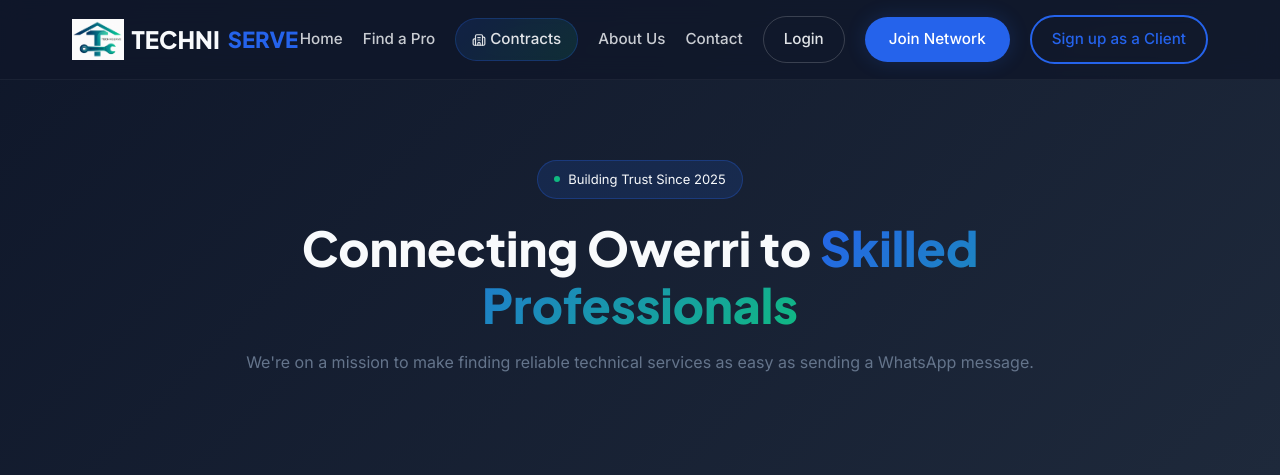
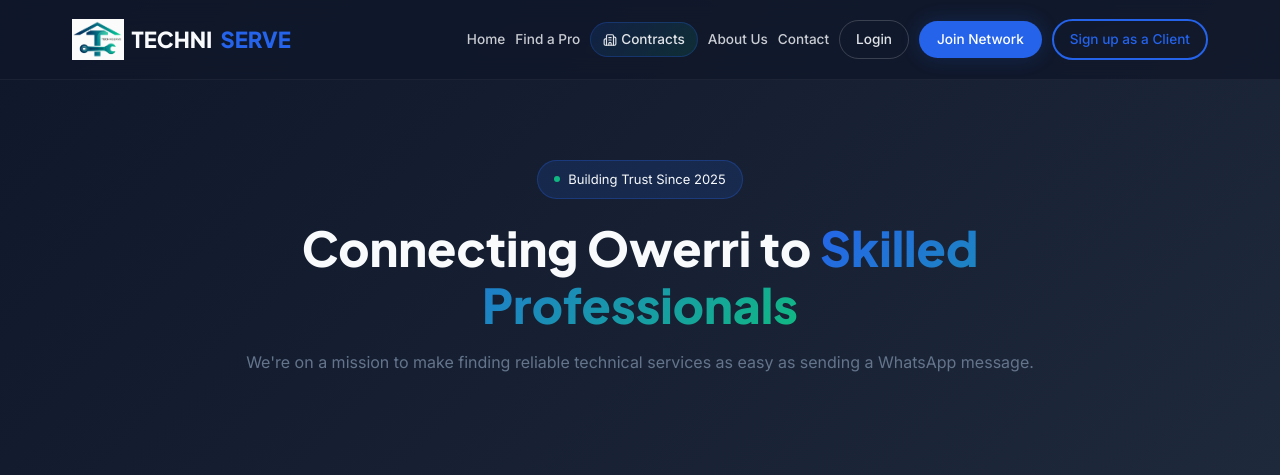
Before and after one commit to chibuikec291-pixel/techniserve, a Flask app: page /about in a window 1280 px wide. Shown: the top 475 px of the page. Run offline with Flask 3, Linux system fonts and the light colour scheme; some libraries are stand-ins or nearby versions.

Commit message:
Fix navbar wrapping and optimize desktop layout

```diff
--- a/static/css/global.css
+++ b/static/css/global.css
@@ -96,12 +96,14 @@ img {
 
 .logo {
     font-family: var(--font-heading);
-    font-size: 1.5rem;
+    font-size: 1.375rem;
     font-weight: 800;
     color: var(--text-light);
     display: flex;
     align-items: center;
     gap: 8px;
+    white-space: nowrap; /* CRITICAL: Prevents "TECHNI SERVE" break */
+    flex-shrink: 0;      /* CRITICAL: Prevents logo from shrinking */
 }
 
 /* --- LOGO BADGE (Crossed Tools) --- */
@@ -115,6 +117,7 @@ img {
     background: rgba(37, 99, 235, 0.15);
     border-radius: var(--radius-sm);
     border: 1px solid rgba(37, 99, 235, 0.3);
+    flex-shrink: 0;
 }
 
 .logo-badge-img {
@@ -141,27 +144,32 @@ img {
     z-index: 1;
 }
 
-/* --- UPDATED NAVBAR LINKS --- */
+/* --- UPDATED NAVBAR LINKS (Optimized for Desktop) --- */
 .nav-links {
     display: flex;
     align-items: center;
-    gap: 20px; /* Reduced from 32px to fit all items cleanly on desktop */
+    gap: 10px; /* Reduced to 10px to fit all 8 items on one line */
+    flex-wrap: nowrap; /* CRITICAL: Prevents wrapping to a second line */
+    flex-shrink: 1;
 }
 
 .nav-links a {
     color: var(--text-light);
     font-weight: 500;
-    font-size: 0.95rem;
+    font-size: 0.85rem; /* Reduced to 0.85rem to save horizontal space */
     opacity: 0.8;
+    white-space: nowrap; /* CRITICAL: Prevents text from breaking */
 }
 
 .nav-login {
     color: var(--text-light) !important;
     opacity: 0.9 !important;
-    padding: 10px 20px;
+    padding: 8px 16px; /* Tighter padding */
     border: 1px solid rgba(255, 255, 255, 0.2);
     border-radius: var(--radius-full);
     font-weight: 600;
+    font-size: 0.85rem;
+    white-space: nowrap;
 }
 
 .nav-login:hover {
@@ -180,11 +188,12 @@ img {
     background: var(--primary);
     color: white !important;
     opacity: 1 !important;
-    padding: 10px 24px;
+    padding: 8px 18px; /* Tighter padding */
     border-radius: var(--radius-full);
     font-weight: 600;
+    font-size: 0.85rem;
     box-shadow: var(--shadow-glow);
-    white-space: nowrap; /* Prevents text from breaking into two lines */
+    white-space: nowrap;
 }
 
 .nav-cta-primary:hover {
@@ -197,15 +206,16 @@ img {
     background: transparent;
     color: var(--primary) !important;
     opacity: 1 !important;
-    padding: 10px 20px;
+    padding: 8px 16px; /* Tighter padding */
     border: 2px solid var(--primary);
     border-radius: var(--radius-full);
     font-weight: 600;
-    white-space: nowrap; /* Prevents text from breaking into two lines */
+    font-size: 0.85rem;
+    white-space: nowrap;
 }
 
 .nav-cta-secondary:hover {
-    background: rgba(37, 99, 235, 0.1); /* Light blue tint on hover */
+    background: rgba(37, 99, 235, 0.1);
     transform: translateY(-2px);
 }
 
@@ -215,11 +225,13 @@ img {
     gap: 4px;
     color: var(--text-light) !important;
     opacity: 0.9 !important;
-    padding: 8px 16px;
+    padding: 6px 12px; /* Tighter padding */
     background: linear-gradient(135deg, rgba(37, 99, 235, 0.15) 0%, rgba(16, 185, 129, 0.15) 100%);
     border: 1px solid rgba(37, 99, 235, 0.3);
     border-radius: var(--radius-full);
     font-weight: 600;
+    font-size: 0.85rem;
+    white-space: nowrap;
     transition: var(--transition-fast);
 }
 
@@ -235,6 +247,7 @@ img {
     border: none;
     color: var(--text-light);
     cursor: pointer;
+    flex-shrink: 0;
 }
 
 .menu-toggle svg {
@@ -483,15 +496,15 @@ img {
    ============================================ */
 @media (max-width: 768px) {
     .logo-badge-img {
-        height: 28px; /* Slightly smaller on mobile */
+        height: 28px;
     }
 
     .logo {
-        gap: 8px; /* Reduce gap on mobile */
+        gap: 8px;
     }
 
     .logo span {
-        font-size: 1.1rem; /* Slightly smaller text on mobile */
+        font-size: 1.1rem;
     }
 
     .menu-toggle {
@@ -527,7 +540,7 @@ img {
    ============================================ */
 @media (max-width: 480px) {
     .logo-badge-img {
-        height: 24px; /* Even smaller for very small screens */
+        height: 24px;
     }
 
     .logo {
@@ -535,7 +548,7 @@ img {
     }
 
     .logo span {
-        font-size: 1.35rem; /* Smaller text */
+        font-size: 1.35rem;
     }
 
     .nav-container {
@@ -548,7 +561,7 @@ img {
    ============================================ */
 @media (min-width: 769px) {
     .logo-badge-img {
-        height: 36px; /* Slightly larger on tablet */
+        height: 36px;
     }
 
     .logo span {
@@ -561,11 +574,11 @@ img {
    ============================================ */
 @media (min-width: 1024px) {
     .logo-badge-img {
-        height: 40px; /* Full size on desktop */
+        height: 40px;
     }
 
     .logo span {
-        font-size: 1.375rem; /* Full size text */
+        font-size: 1.375rem;
     }
 
     .nav-container {
@@ -578,6 +591,6 @@ img {
    ============================================ */
 @media (min-width: 1280px) {
     .logo-badge-img {
-        height: 42px; /* Slightly larger for big screens */
+        height: 42px;
     }
 }
```
